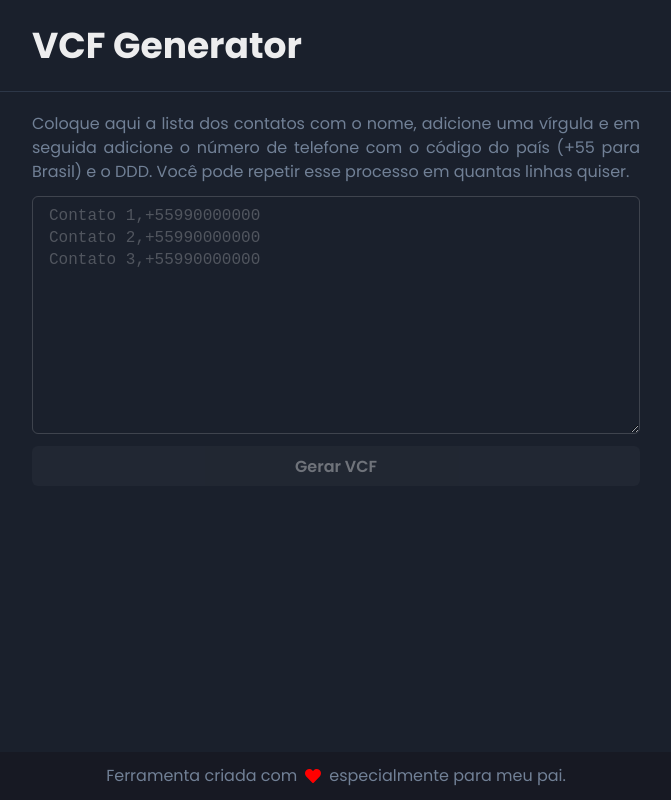
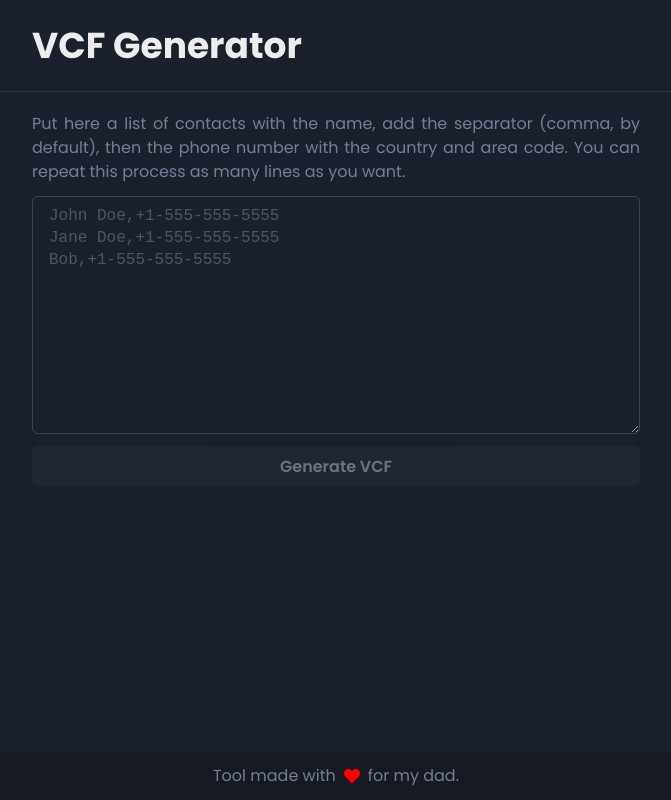
Before and after one commit to umgustavo/vcf-generator, a React (Create React App) app: page / in a window 1280 px wide. Shown: the whole page, without its empty margins (304-975 px from the left). Built offline with nearby package versions, Linux system fonts and the light colour scheme.

Commit message:
Add i18n

```diff
--- a/package.json
+++ b/package.json
@@ -11,8 +11,11 @@
         "@testing-library/react": "^13.2.0",
         "@testing-library/user-event": "^13.5.0",
         "framer-motion": "^6.3.3",
+        "i18next": "^21.8.1",
+        "i18next-browser-languagedetector": "^6.1.4",
         "react": "^18.1.0",
         "react-dom": "^18.1.0",
+        "react-i18next": "^11.16.9",
         "react-icons": "^4.3.1",
         "react-scripts": "5.0.1",
         "web-vitals": "^2.1.4"
--- a/src/App.jsx
+++ b/src/App.jsx
@@ -8,17 +8,13 @@ import {
     VStack,
 } from '@chakra-ui/react';
 import { FaHeart } from 'react-icons/fa';
+import { useTranslation } from 'react-i18next';
 import NavBar from './components/NavBar';
 
 function App() {
+    const { t } = useTranslation();
     const [buttonDisabled, setButtonDisabled] = useState(true);
     const textRef = useRef();
-
-    const defaultPlaceholder = [
-        'Contato 1,+55990000000',
-        'Contato 2,+55990000000',
-        'Contato 3,+55990000000',
-    ];
 
     function validateInput(str) {
         try {
@@ -79,13 +75,10 @@ function App() {
             <Container maxW='container.sm'>
                 <VStack spacing={3}>
                     <Text color='gray.500' textAlign='justify'>
-                        Coloque aqui a lista dos contatos com o nome, adicione
-                        uma vírgula e em seguida adicione o número de telefone
-                        com o código do país (+55 para Brasil) e o DDD. Você
-                        pode repetir esse processo em quantas linhas quiser.
+                        {t('description')}
                     </Text>
                     <Textarea
-                        placeholder={defaultPlaceholder.join('\n')}
+                        placeholder={t('examples')}
                         rows={10}
                         fontFamily='monospace'
                         onInput={handleInput}
@@ -96,7 +89,7 @@ function App() {
                         isDisabled={buttonDisabled}
                         onClick={handleSubmit}
                     >
-                        Gerar VCF
+                        {t('generate_vcf')}
                     </Button>
                 </VStack>
             </Container>
@@ -111,9 +104,9 @@ function App() {
                 justifyContent='center'
             >
                 <Text color='gray.500' d='flex' alignItems='center' gap='8px'>
-                    Ferramenta criada com{' '}
+                    {t('footer_1')}
                     <FaHeart color='red' display='inline-block' />
-                    especialmente para meu pai.
+                    {t('footer_2')}
                 </Text>
             </Box>
         </Box>
--- /dev/null
+++ b/src/i18n/index.js
@@ -0,0 +1,37 @@
+import i18n from 'i18next';
+import { initReactI18next } from 'react-i18next';
+import LanguageDetector from 'i18next-browser-languagedetector';
+
+import { en, pt_BR } from './locales';
+
+i18n.use(LanguageDetector)
+    .use(initReactI18next)
+    .init({
+        resources: {
+            en,
+            'pt-BR': pt_BR,
+        },
+        detection: {
+            order: [
+                'localStorage',
+                'cookie',
+                'querystring',
+                'sessionStorage',
+                'navigator',
+                'htmlTag',
+                'path',
+                'subdomain',
+            ],
+            lookupCookie: 'lng',
+            lookupLocalStorage: 'lng',
+            lookupSessionStorage: 'lng',
+            lookupQuerystring: 'lng',
+        },
+        interpolation: {
+            escapeValue: false,
+        },
+        fallbackLng: 'en',
+        lng: 'en',
+    });
+
+export default i18n;
--- /dev/null
+++ b/src/i18n/locales.js
@@ -0,0 +1,4 @@
+import en from './locales/en.json';
+import pt_BR from './locales/pt_BR.json';
+
+export { en, pt_BR };
--- /dev/null
+++ b/src/i18n/locales/en.json
@@ -0,0 +1,9 @@
+{
+    "translation": {
+        "generate_vcf": "Generate VCF",
+        "description": "Put here a list of contacts with the name, add the separator (comma, by default), then the phone number with the country and area code. You can repeat this process as many lines as you want.",
+        "examples": "John Doe,+1-555-555-5555\nJane Doe,+1-555-555-5555\nBob,+1-555-555-5555",
+        "footer_1": "Tool made with",
+        "footer_2": "for my dad."
+    }
+}
--- /dev/null
+++ b/src/i18n/locales/pt_BR.json
@@ -0,0 +1,9 @@
+{
+    "translation": {
+        "generate_vcf": "Gerar VCF",
+        "description": "Coloque aqui a lista dos contatos com o nome, adicione o separador (vírgula, por padrão) e em seguida adicione o número de telefone com o código do país (+55 para Brasil) e o DDD. Você pode repetir esse processo em quantas linhas quiser.",
+        "examples": "João da Silva,+55990000000\nMaria Pereira,+55990000000\nGustavo Rocha,+55990000000",
+        "footer_1": "Ferramenta feita com",
+        "footer_2": "para meu pai."
+    }
+}
--- a/src/index.jsx
+++ b/src/index.jsx
@@ -4,6 +4,7 @@ import App from './App';
 import { ChakraProvider } from '@chakra-ui/react';
 import { theme } from './styles/theme';
 
+import './i18n';
 const app = ReactDOM.createRoot(document.getElementById('app'));
 
 app.render(
```
Also changed, not shown: 1 other file (tests, documents, lock files or other folders).
